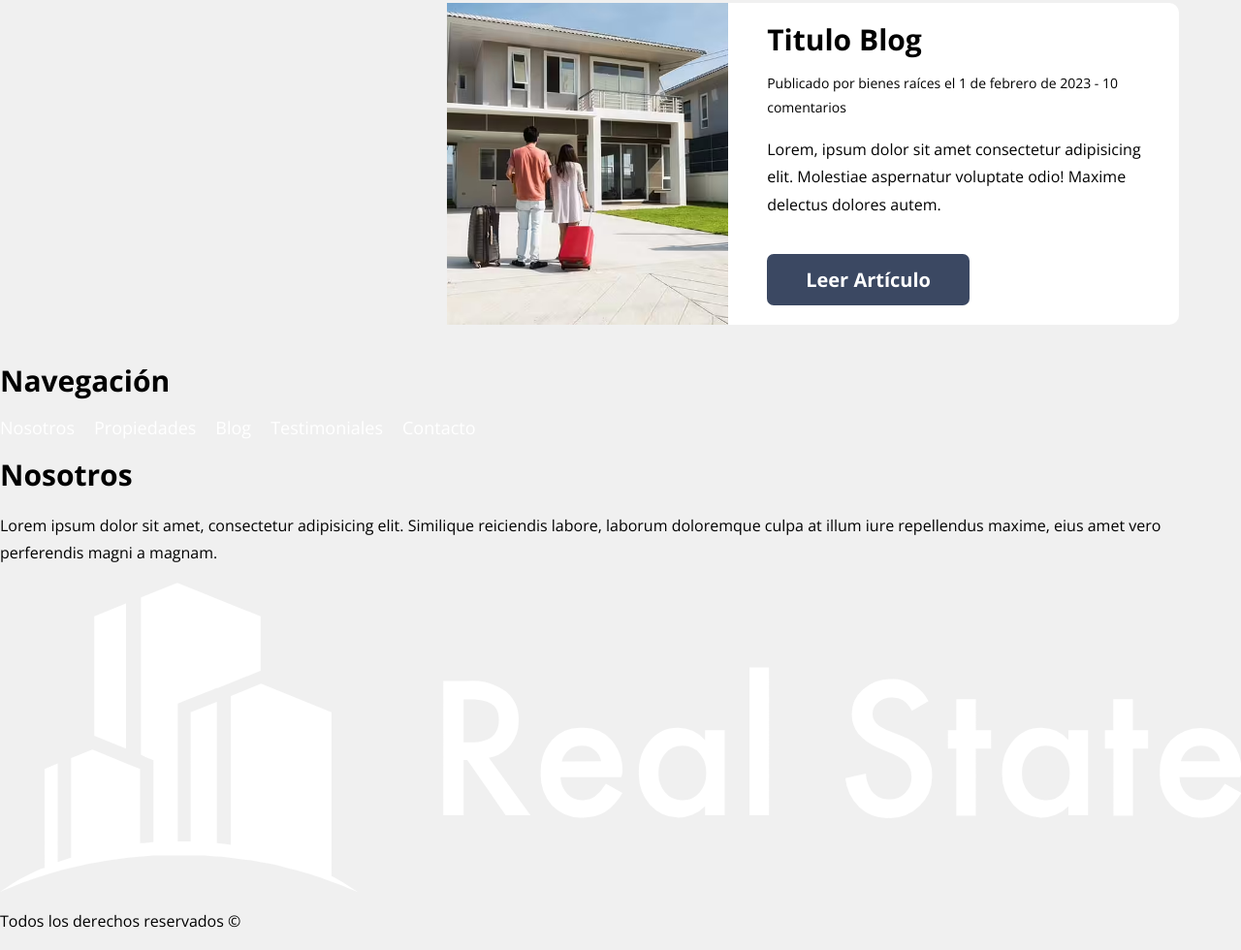
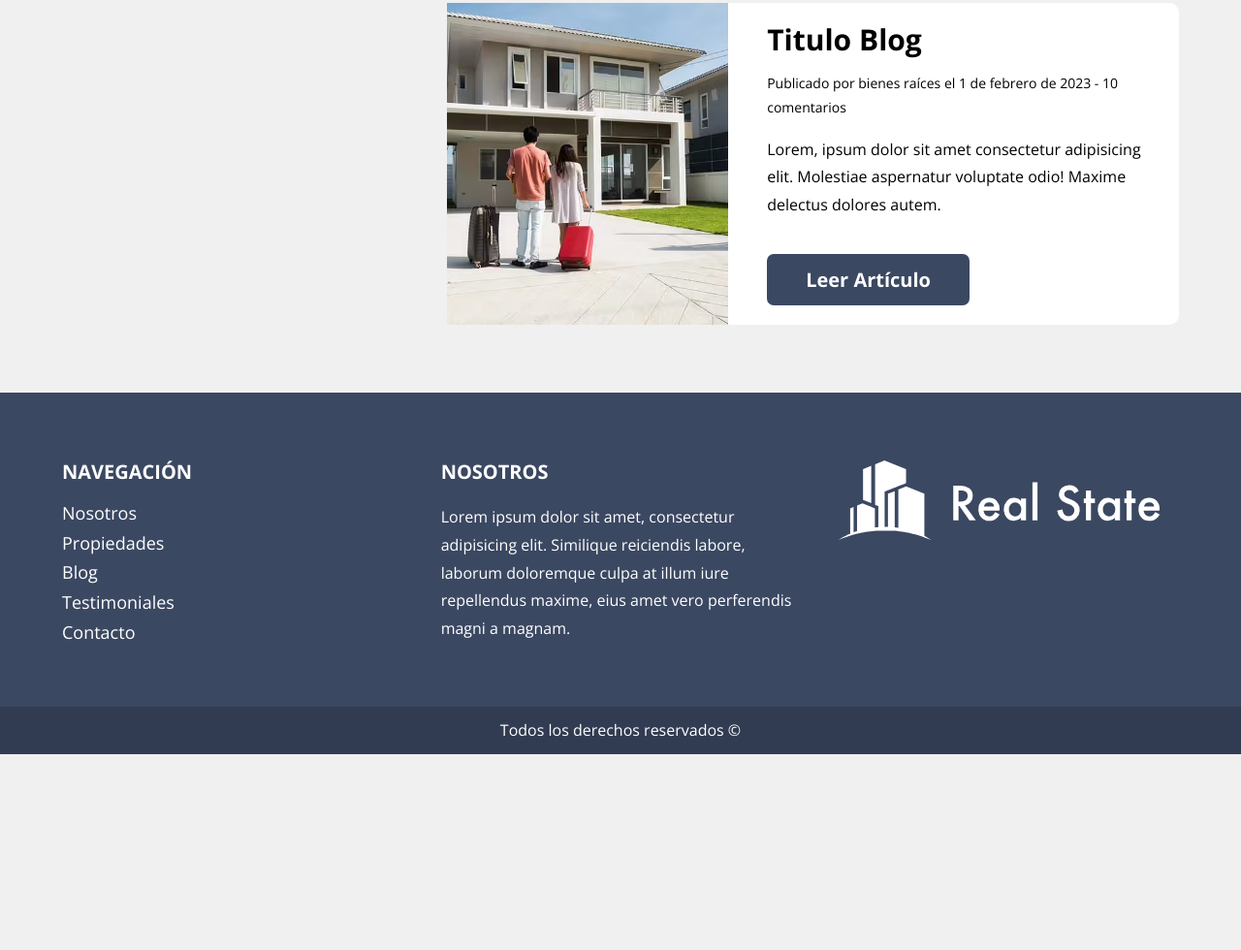
Before and after one commit to MartinezFabian/HomeSalesWebsite, a website: page index.html in a window 1280 px wide. Shown: the part 4807-5787 px from the top of the page at 97% size. After the commit the page ends 5585 px from the top, so only its background shows below. Drawn offline with nearby package versions, Linux system fonts and the light colour scheme.

Commit message:
Add styles to the footer section

```diff
--- a/index.html
+++ b/index.html
@@ -312,16 +312,16 @@
     </div>
 
     <footer class="footer">
-      <div class="footer__grid footer_container">
+      <div class="footer__grid footer__container">
         <div class="footer__box">
           <h3 class="footer__heading">Navegación</h3>
 
-          <div class="nav">
-            <a href="#" class="nav__link nav__link--vertical">Nosotros</a>
-            <a href="#" class="nav__link nav__link--vertical">Propiedades</a>
-            <a href="#" class="nav__link nav__link--vertical">Blog</a>
-            <a href="#" class="nav__link nav__link--vertical">Testimoniales</a>
-            <a href="#" class="nav__link nav__link--vertical">Contacto</a>
+          <div class="footer__nav">
+            <a href="#" class="nav__link">Nosotros</a>
+            <a href="#" class="nav__link">Propiedades</a>
+            <a href="#" class="nav__link">Blog</a>
+            <a href="#" class="nav__link">Testimoniales</a>
+            <a href="#" class="nav__link">Contacto</a>
           </div>
         </div>
 
--- a/src/scss/app.scss
+++ b/src/scss/app.scss
@@ -3,3 +3,4 @@
 @use "ui/properties";
 @use "ui/featured-property";
 @use "ui/testimonials-blog";
+@use "ui/footer";
--- /dev/null
+++ b/src/scss/ui/footer/_footer.scss
@@ -0,0 +1,43 @@
+@use "../../base/variables" as v;
+@use "../../base/mixins" as m;
+
+.footer {
+  background-color: v.$primary-color;
+  padding-top: 5rem;
+  margin-top: 5rem;
+
+  &__grid {
+    @include m.tablet {
+      @include m.grid(3, 2rem);
+    }
+  }
+
+  &__box:last-child {
+    margin: 2rem;
+  }
+
+  &__heading {
+    color: v.$white;
+    font-size: 2rem;
+    text-transform: uppercase;
+  }
+
+  &__text {
+    color: v.$white;
+  }
+
+  &__nav {
+    display: flex;
+    flex-direction: column;
+    gap: 1rem;
+  }
+
+  &__copyright {
+    color: v.$white;
+    margin-bottom: 0;
+    margin-top: 5rem;
+    background-color: darken(v.$primary-color, 5%);
+    text-align: center;
+    padding: 1rem;
+  }
+}
--- /dev/null
+++ b/src/scss/ui/footer/_index.scss
@@ -0,0 +1 @@
+@forward "footer";
```
Also changed, not shown: build/css/app.css.
